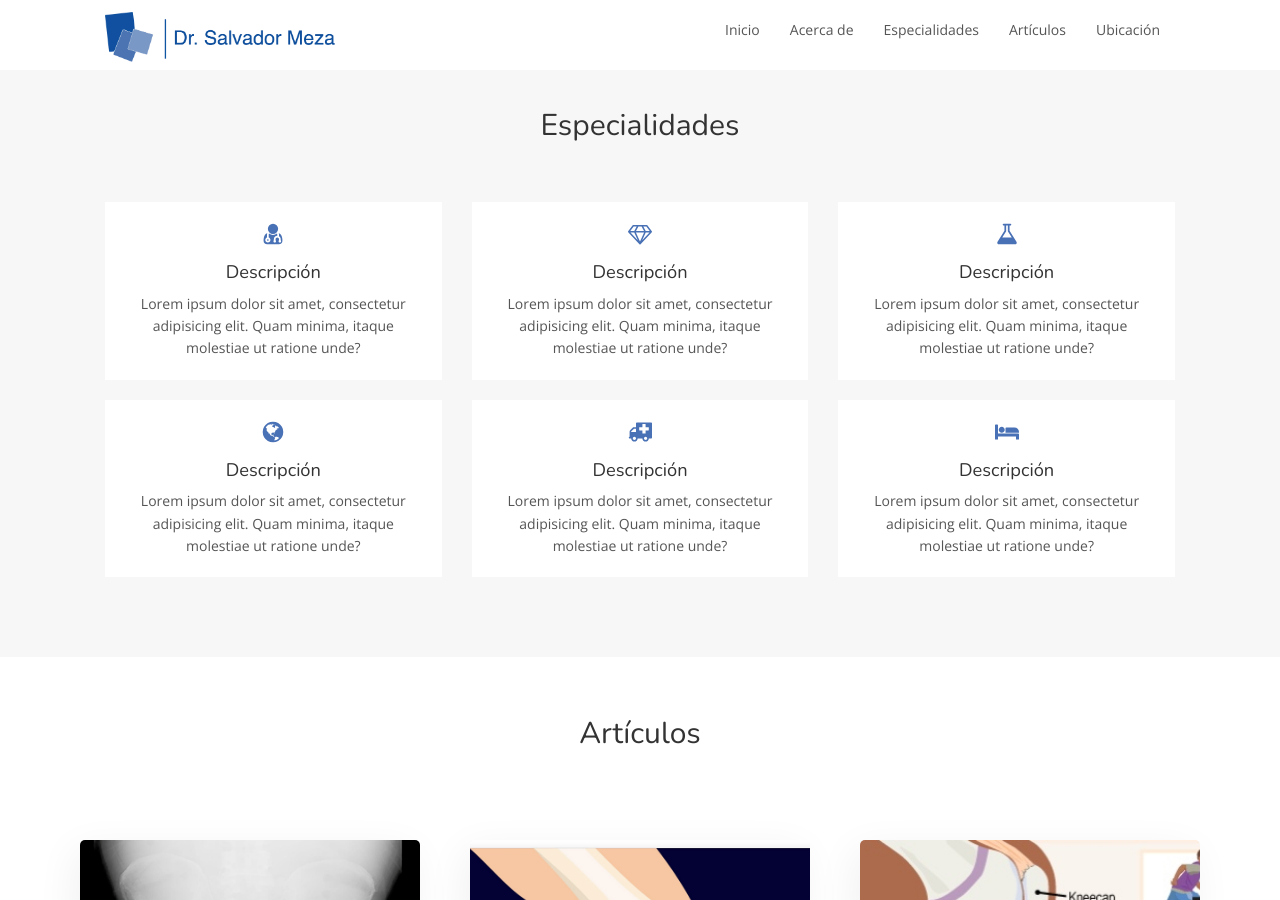
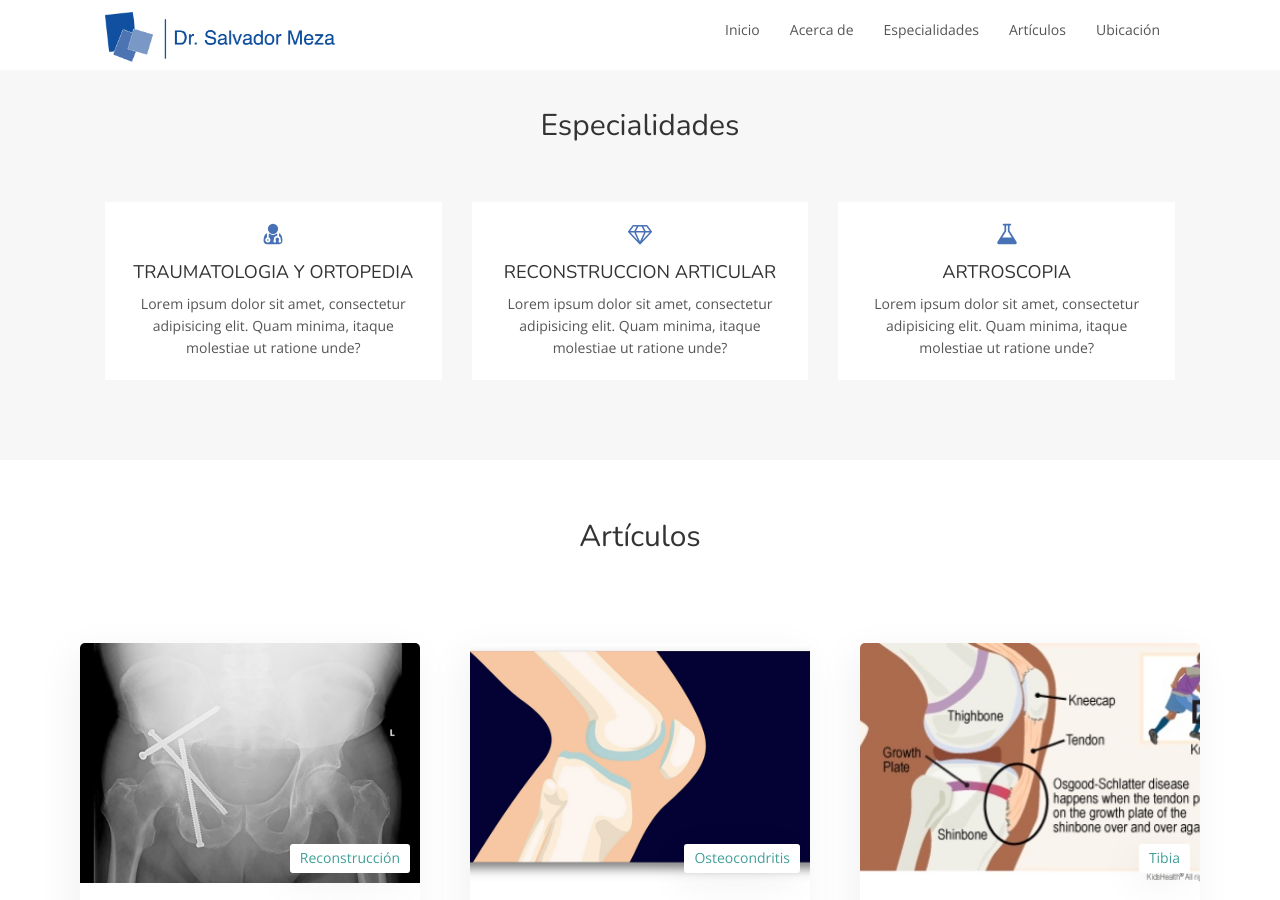
Before and after one commit to kecho05/dr, a Jekyll site: the page built from index.html, in a window 1280 px wide and 900 px high, scrolled down 1966 px. Built offline with Jekyll 4.4.1, drawn with Linux system fonts in a browser that asks for light colours; nearby versions of some CDN libraries.

Commit message:
Update treatments.yml

```diff
--- a/_data/treatments.yml
+++ b/_data/treatments.yml
@@ -1,23 +1,11 @@
 - icon: icon-user-md
-  title: Descripción
+  title: TRAUMATOLOGIA Y ORTOPEDIA
   description: Lorem ipsum dolor sit amet, consectetur adipisicing elit. Quam minima, itaque molestiae ut ratione unde?
 
 - icon: icon-diamond
-  title: Descripción
+  title: RECONSTRUCCION ARTICULAR
   description: Lorem ipsum dolor sit amet, consectetur adipisicing elit. Quam minima, itaque molestiae ut ratione unde?
 
 - icon: icon-flask
-  title: Descripción
+  title: ARTROSCOPIA
   description: Lorem ipsum dolor sit amet, consectetur adipisicing elit. Quam minima, itaque molestiae ut ratione unde?
-
-- icon: icon-globe
-  title: Descripción
-  description: Lorem ipsum dolor sit amet, consectetur adipisicing elit. Quam minima, itaque molestiae ut ratione unde?
-
-- icon: icon-ambulance
-  title: Descripción
-  description: Lorem ipsum dolor sit amet, consectetur adipisicing elit. Quam minima, itaque molestiae ut ratione unde?
-
-- icon: icon-bed
-  title: Descripción
-  description: Lorem ipsum dolor sit amet, consectetur adipisicing elit. Quam minima, itaque molestiae ut ratione unde?
```
